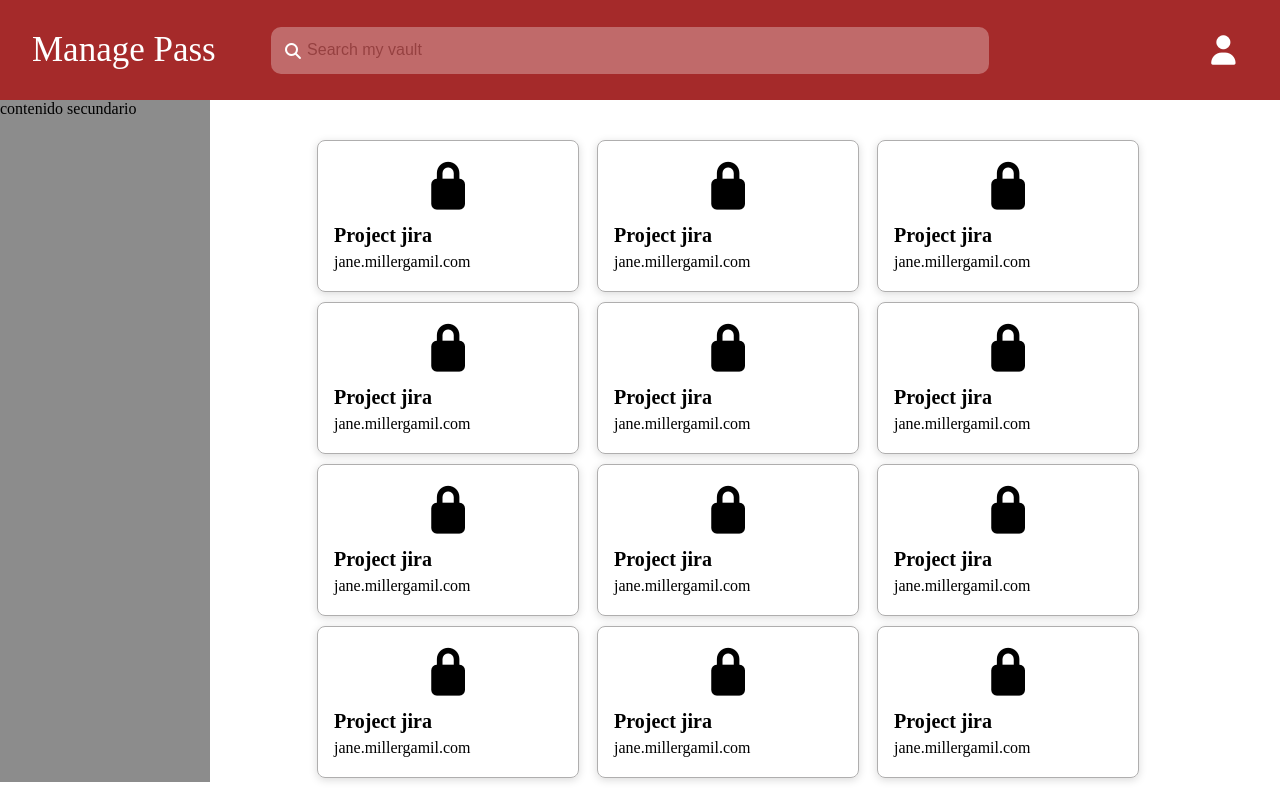
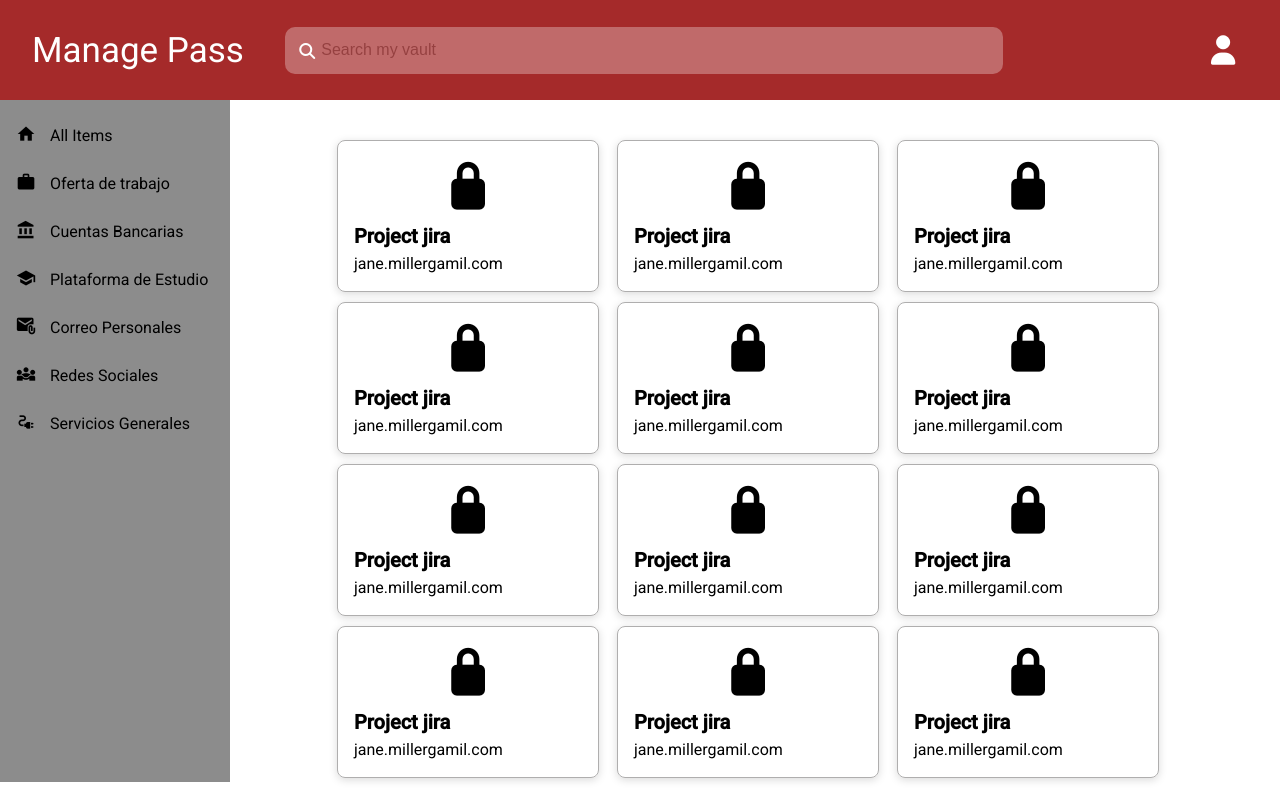
Before and after one commit to juandavidid/App_Password_Manager, an Angular app: page / in a window 1280 px wide. Built offline with nearby package versions, Linux system fonts and the light colour scheme.

Commit message:
Se Maqueto los items del componente <aside/>

```diff
--- a/src/app/components/aside/aside/aside.component.html
+++ b/src/app/components/aside/aside/aside.component.html
@@ -1,5 +1,24 @@
 <aside
-  [ngStyle]="{ 'background-color': '#8c8c8c', height: '682px', width: '210px' }"
+  [ngStyle]="{ 'background-color': '#8c8c8c', height: '682px', width: '230px' }"
 >
-  contenido secundario
+  <div>
+    <ul [ngStyle]="{ margin: '0px', padding: '0px', 'padding-left': '16px' }">
+      <!--Estructura de contro For-->
+      <li
+        *ngFor="let i of arrayNamePasswoerd"
+        [ngStyle]="{ 'list-style-type': 'none', display: 'flex' }"
+      >
+        <!--Icono de Contraseña-->
+        <mat-icon [ngStyle]="{ 'padding-top': '24px', 'font-size': '20px' }">{{
+          i.nameIcons
+        }}</mat-icon>
+        <!--Texto-->
+        <div [ngStyle]="{ 'padding-top': '26px' }">
+          <span [ngStyle]="{ 'padding-left': '10px',  }"
+            >{{ i.nameitems }}
+          </span>
+        </div>
+      </li>
+    </ul>
+  </div>
 </aside>
--- a/src/app/components/aside/aside/aside.component.ts
+++ b/src/app/components/aside/aside/aside.component.ts
@@ -1,10 +1,29 @@
 import { Component } from '@angular/core';
 import { NgStyle } from '@angular/common';
+//Importar Estructura de control
+import { NgFor } from '@angular/common';
+
+// Importar Iconos - @angular/material
+import { MatIconModule } from '@angular/material/icon';
+
+// Import interface - items o submenu
+import { Items } from '../../../modules/items/items_interfaces';
 
 @Component({
   selector: 'app-aside',
-  imports: [NgStyle],
+  imports: [NgStyle, NgFor, MatIconModule],
   templateUrl: './aside.component.html',
   styleUrl: './aside.component.css',
 })
-export class AsideComponent {}
+export class AsideComponent {
+  //Atributos- Variables
+  arrayNamePasswoerd: Items[] = [
+    { nameitems: 'All Items', nameIcons: 'home' },
+    { nameitems: 'Oferta de trabajo', nameIcons: 'work' },
+    { nameitems: 'Cuentas Bancarias', nameIcons: 'account_balance' },
+    { nameitems: 'Plataforma de Estudio', nameIcons: 'school' },
+    { nameitems: 'Correo Personales', nameIcons: 'attach_email' },
+    { nameitems: 'Redes Sociales', nameIcons: 'diversity_3' },
+    { nameitems: 'Servicios Generales', nameIcons: 'electrical_services' },
+  ];
+}
--- /dev/null
+++ b/src/app/modules/items/items_interfaces.ts
@@ -0,0 +1,4 @@
+export interface Items {
+  nameitems: string;
+  nameIcons: string;
+}
--- a/src/index.html
+++ b/src/index.html
@@ -6,6 +6,14 @@
     <base href="/" />
     <meta name="viewport" content="width=device-width, initial-scale=1" />
     <link rel="icon" type="image/x-icon" href="favicon.ico" />
+    <link
+      href="https://fonts.googleapis.com/css2?family=Roboto:wght@300;400;500&display=swap"
+      rel="stylesheet"
+    />
+    <link
+      href="https://fonts.googleapis.com/icon?family=Material+Icons"
+      rel="stylesheet"
+    />
   </head>
   <body>
     <app-root></app-root>
--- a/src/styles.css
+++ b/src/styles.css
@@ -1,3 +1,6 @@
 body {
   margin: 0;
 } /* You can add global styles to this file, and also import other style files */
+
+html, body { height: 100%; }
+body { margin: 0; font-family: Roboto, "Helvetica Neue", sans-serif; }
```
